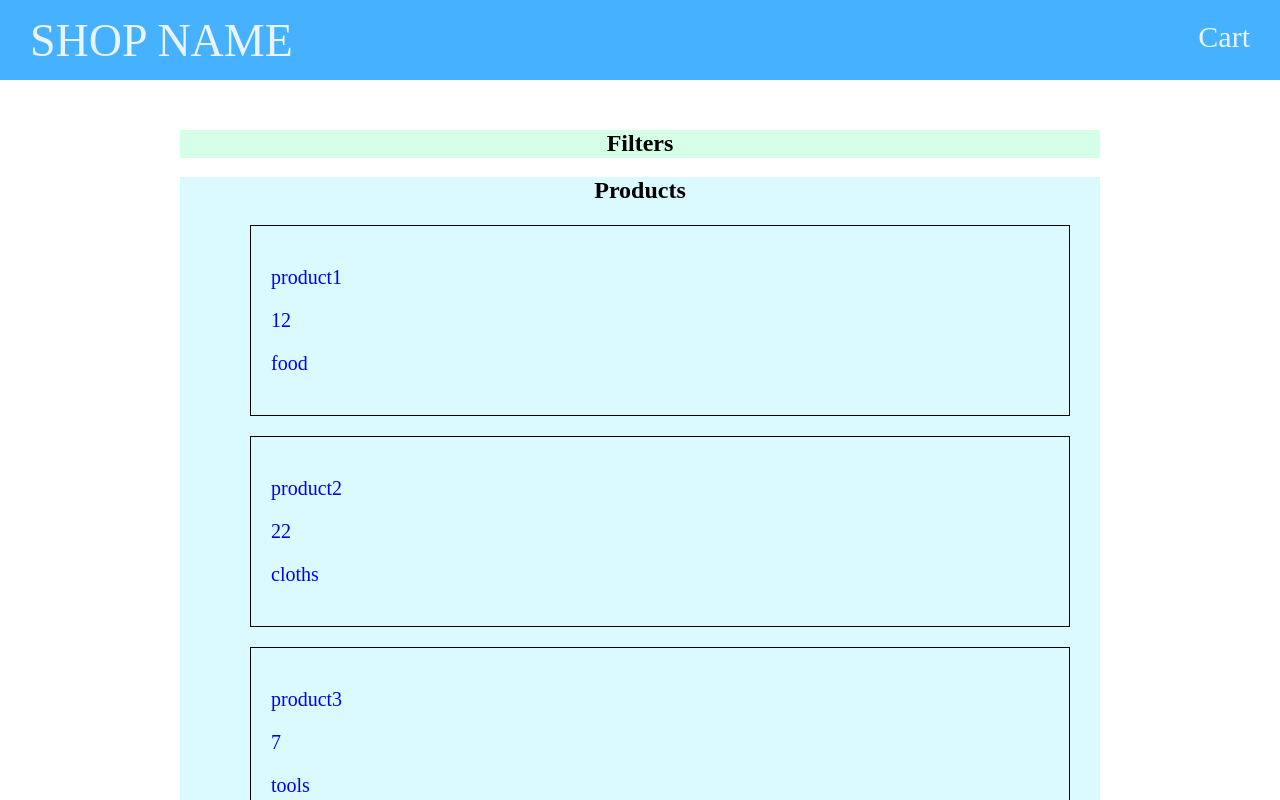
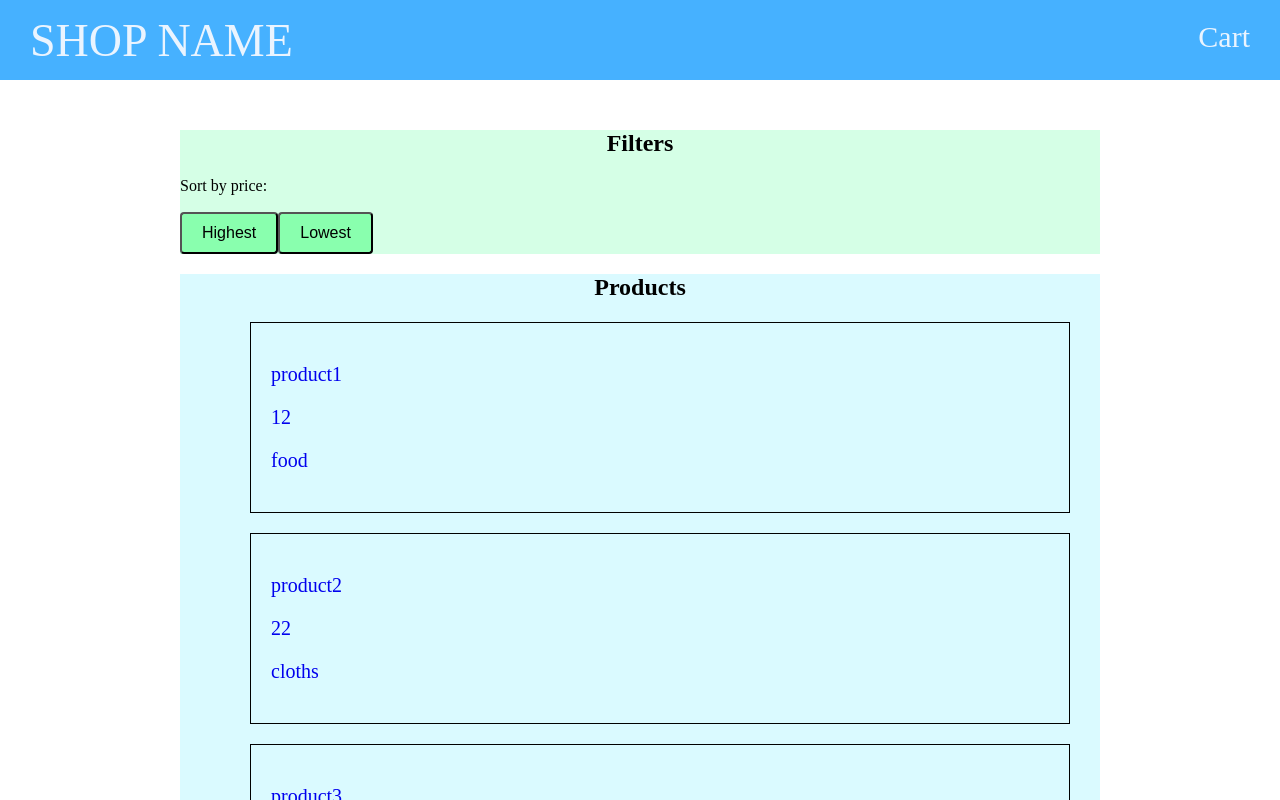
Before and after one commit to ScalaConsultants/react-example-app, a React app: page / in a window 1280 px wide. Shown: the top 800 px of the page. Built offline with nearby package versions, Linux system fonts and the light colour scheme.

Commit message:
add sort buttons

```diff
--- a/src/components/Filters/Filters.js
+++ b/src/components/Filters/Filters.js
@@ -1,10 +1,14 @@
 import React from 'react'
 import FilterStyle from './FiltersStyle'
+import Button from '../../styledComponents/Button'
 
 const Filters = () => {
     return (
       <FilterStyle>
         <h2>Filters</h2>
+        <p>Sort by price:</p>
+        <Button>Highest</Button>
+        <Button>Lowest</Button>
       </FilterStyle>
     )
 }
```
